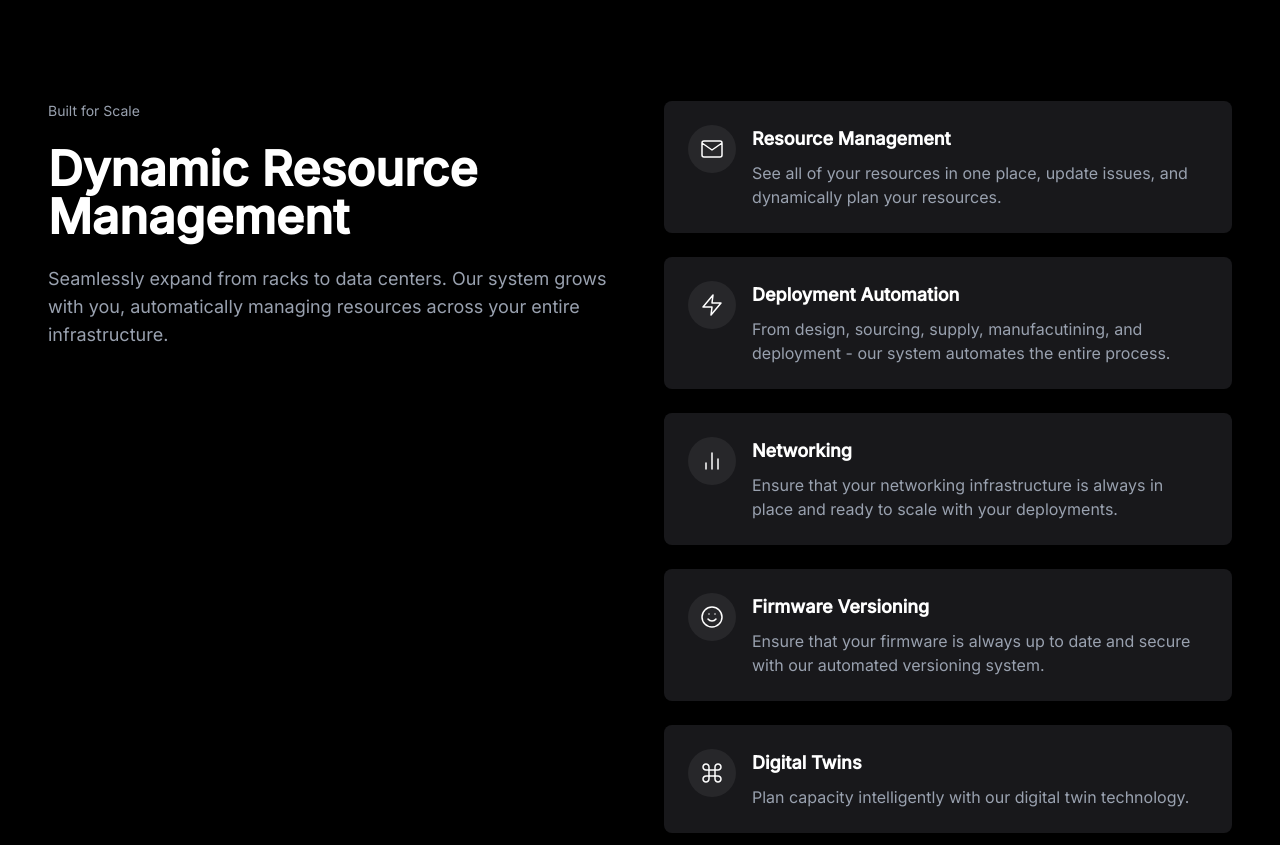
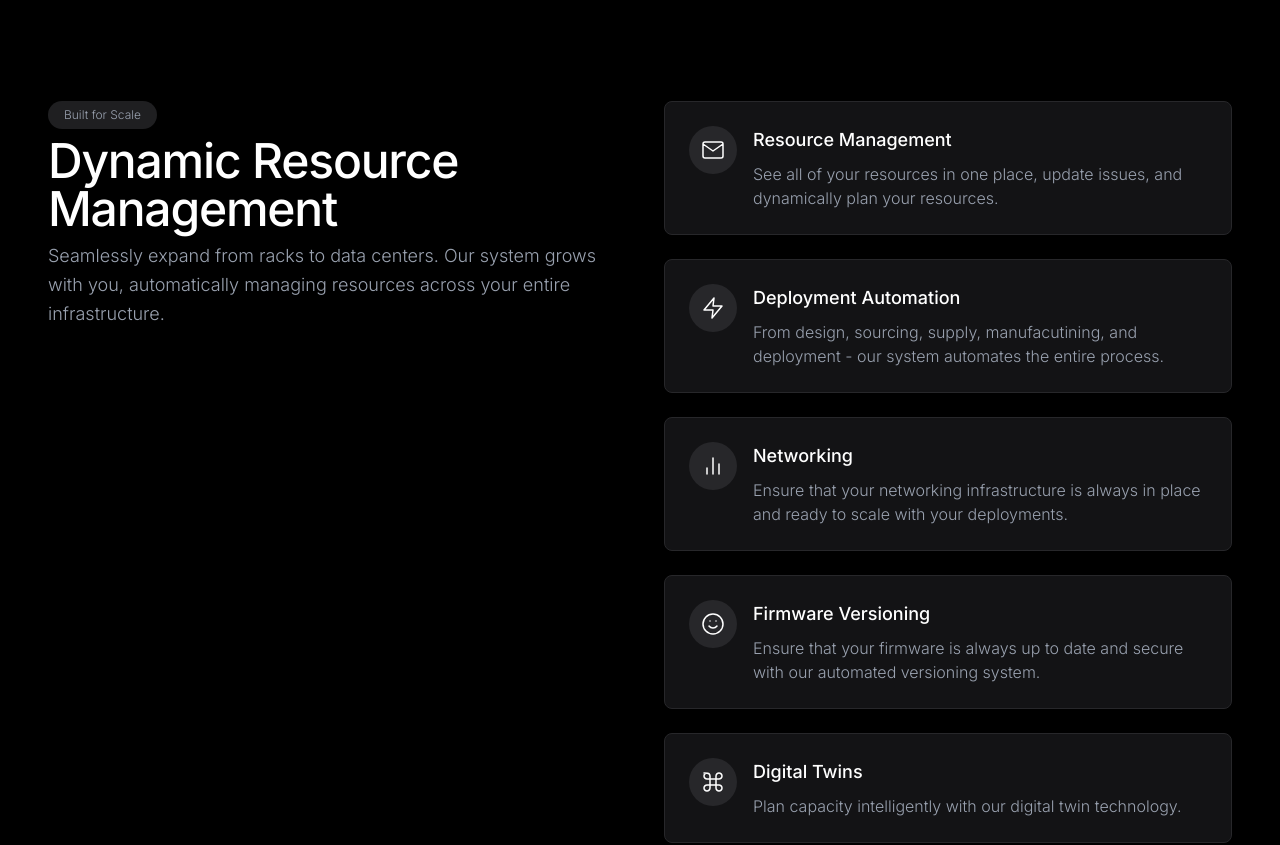
Before and after one commit to R7rainz/final_challenge_centralaxis, a React (Vite) app: page / in a window 1280 px wide. Shown: the part 3900-4745 px from the top of the page. Built offline with nearby package versions, Linux system fonts and the light colour scheme.

Commit message:
Added the real icons from the website

```diff
--- a/src/components/DynamicResourceManagementSection.jsx
+++ b/src/components/DynamicResourceManagementSection.jsx
@@ -48,7 +48,7 @@ export default function ResourceManagement() {
     grid: (
       <svg xmlns="http://www.w3.org/2000/svg" width="24" height="24" viewBox="0 0 24 24" fill="none">
         <path
-          d="M18 3C17.2044 3 16.4413 3.31607 15.8787 3.87868C15.3161 4.44129 15 5.20435 15 6V18C15 18.7956 15.3161 19.5587 15.8787 20.1213C16.4413 20.6839 17.2044 21 18 21C18.7956 21 19.5587 20.6839 20.1213 20.1213C20.6839 19.5587 21 18.7956 21 18C21 17.2044 20.6839 16.4413 20.1213 15.8787C19.5587 15.3161 18.7956 15 18 15H6C5.20435 15 4.44129 15.3161 3.87868 15.8787C3.31607 16.4413 3 17.2044 3 18C3 18.7956 3.31607 19.5587 3.87868 20.1213C4.44129 20.6839 5.20435 21 6 21C6.79565 21 7.55871 20.6839 8.12132 20.1213C8.68393 19.5587 9 18.7956 9 18V6C9 5.20435 8.68393 4.44129 8.12132 3.87868C7.55871 3.31607 6.79565 3 6 3C5.20435 3 4.44129 3.31607 3.87868 3.87868C3.31607 4.44129 3 5.20435 3 6C3 6.79565 3.31607 7.55871 3.87868 8.12132C4.44129 8.68393 5.20435 9 6 9H18C18.7956 9 19.5587 8.68393 20.1213 8.12132C20.6839 7.55871 21 6.79565 21 6C21 5.20435 20.6839 4.44129 20.1213 3.87868C19.5587 3.31607 18.7956 3 18 3Z"
+          d="M18 3C17.2044 3 16.4413 3.31607 15.8787 3.87868C15.3161 4.44129 15 5.20435 15 6V18C15 18.7956 15.3161 19.5587 15.8787 20.1213C16.4413 20.6839 17.2044 21 18 21C18.7956 21 19.5587 20.6839 20.1213 20.1213C20.6839 19.5587 21 18.7956 21 18C21 17.2044 20.6839 16.4413 20.1213 15.8787C19.5587 15.3161 18.7956 15 18 15H6C5.20435 15 4.44129 15.3161 3.87868 15.8787C3.31607 16.4413 3 17.2044 3 18C3 18.7956 3.31607 19.5587 3.87868 20.1213C4.44129 20.6839 5.20435 21 6 21C6.79565 21 7.55871 20.6839 8.12132 20.1213C8.68393 19.5587 9 18.7956 9 18V6C9 5.20435 8.68393 4.44129 8.12132 3.87868C7.55871 3.31607 6.79565 3 3 3C5.20435 3 4.44129 3.31607 3.87868 3.87868C3.31607 4.44129 3 5.20435 3 6C3 6.79565 3.31607 7.55871 3.87868 8.12132C4.44129 8.68393 5.20435 9 6 9H18C18.7956 9 19.5587 8.68393 20.1213 8.12132C20.6839 7.55871 21 6.79565 21 6C21 5.20435 20.6839 4.44129 20.1213 3.87868C19.5587 3.31607 18.7956 3 18 3Z"
           stroke="white"
           strokeWidth="1.5"
           strokeLinecap="round"
@@ -59,14 +59,16 @@ export default function ResourceManagement() {
   }
 
   return (
-    <div className="min-h-screen bg-black text-white p-6 md:p-12">
+    <div className="min-h-screen bg-black text-white p-6 md:p-12 font-inter">
       <div className="max-w-7xl mx-auto">
         <div className="grid grid-cols-1 lg:grid-cols-2 gap-12">
           {/* Left Column */}
-          <div className="space-y-6">
-            <div className="text-gray-400 text-sm">Built for Scale</div>
-            <h1 className="text-4xl md:text-5xl font-bold">Dynamic Resource Management</h1>
-            <p className="text-gray-400 text-lg">
+          <div className="space-y-2">
+            <div className="inline-block bg-zinc-800/80 rounded-full px-4 py-1.5 text-gray-400 text-xs font-light">
+              Built for Scale
+            </div>
+            <h1 className="text-4xl md:text-5xl font-medium tracking-tight text-white">Dynamic Resource Management</h1>
+            <p className="text-gray-400 text-lg font-light leading-relaxed">
               Seamlessly expand from racks to data centers. Our system grows with you, automatically managing resources
               across your entire infrastructure.
             </p>
@@ -148,11 +150,11 @@ export default function ResourceManagement() {
 // Original feature card for desktop
 function FeatureCard({ icon, title, description }) {
   return (
-    <div className="bg-zinc-900 rounded-lg p-6 flex gap-4">
+    <div className="bg-zinc-900/80 rounded-lg p-6 flex gap-4 border border-zinc-800">
       <div className="bg-zinc-800 rounded-full p-3 h-fit">{icon}</div>
       <div className="space-y-2">
-        <h3 className="font-semibold text-lg">{title}</h3>
-        <p className="text-gray-400">{description}</p>
+        <h3 className="font-medium text-lg text-white">{title}</h3>
+        <p className="text-gray-400 font-light">{description}</p>
       </div>
     </div>
   )
@@ -161,11 +163,11 @@ function FeatureCard({ icon, title, description }) {
 // Square feature card for mobile scrolling
 function SquareFeatureCard({ icon, title, description }) {
   return (
-    <div className="bg-zinc-900 rounded-lg p-6 flex flex-col w-64 h-64">
+    <div className="bg-zinc-900/80 rounded-lg p-6 flex flex-col w-64 h-64 border border-zinc-800">
       <div className="bg-zinc-800 rounded-full p-3 w-fit mb-4">{icon}</div>
       <div className="space-y-2">
-        <h3 className="font-semibold text-lg">{title}</h3>
-        <p className="text-gray-400 text-sm line-clamp-4">{description}</p>
+        <h3 className="font-medium text-lg text-white">{title}</h3>
+        <p className="text-gray-400 text-sm line-clamp-4 font-light">{description}</p>
       </div>
     </div>
   )
```
